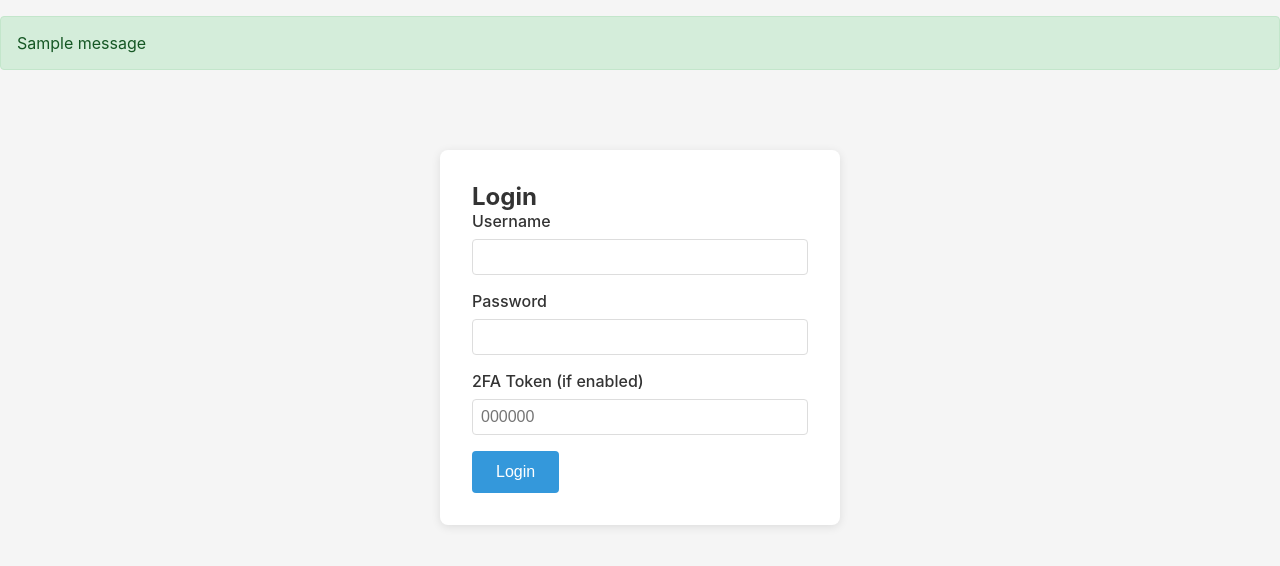
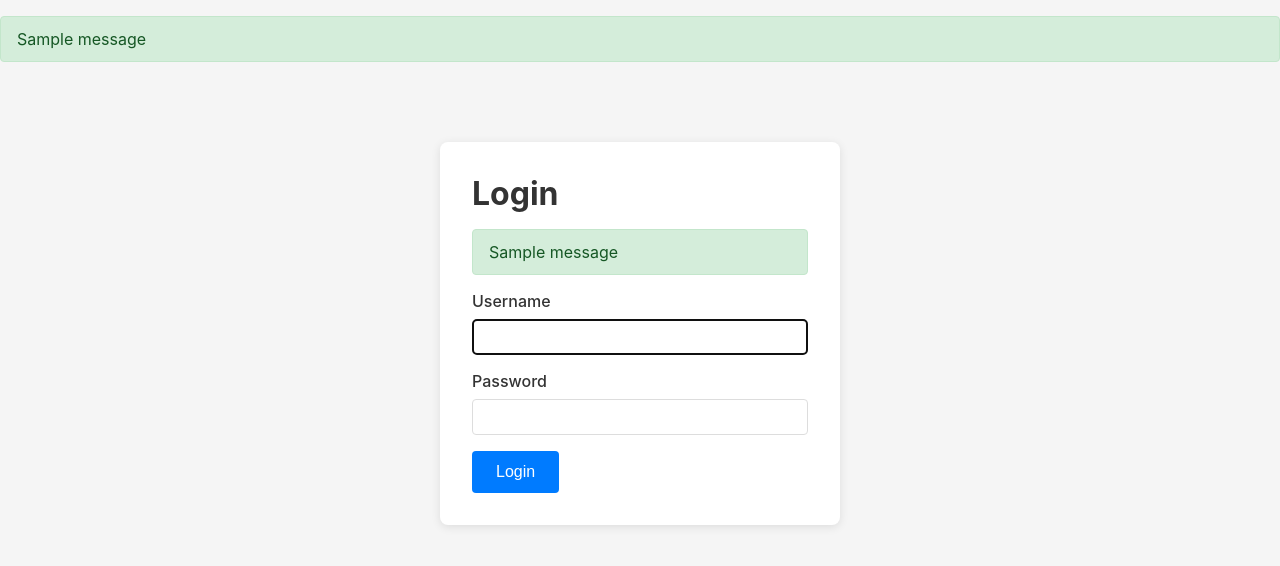
Before and after one commit to GitTimeraider/Directadmin-Emailforwarder-docker, a Flask app: page /login in a window 1280 px wide. Shown: the part 61-627 px from the top of the page. Run offline with Flask 3, Linux system fonts and the light colour scheme; one stand-in notice (Sample message) is shown.

Commit message:
Update login.html

```diff
--- a/app/templates/login.html
+++ b/app/templates/login.html
@@ -2,21 +2,83 @@
 
 {% block content %}
 <div class="login-container">
-    <h2>Login</h2>
-    <form method="POST">
+    <h1>Login</h1>
+
+    {% with messages = get_flashed_messages(with_categories=true) %}
+        {% if messages %}
+            {% for category, message in messages %}
+                <div class="alert alert-{{ category }}">{{ message }}</div>
+            {% endfor %}
+        {% endif %}
+    {% endwith %}
+
+    <form method="POST" action="{{ url_for('auth.login') }}">
+        {% if not require_totp %}
+            <!-- Normal login form -->
             <div class="form-group">
                 <label for="username">Username</label>
-            <input type="text" id="username" name="username" required>
+                <input type="text" id="username" name="username" required autofocus
+                       value="{{ username if username else '' }}">
             </div>
+
             <div class="form-group">
                 <label for="password">Password</label>
                 <input type="password" id="password" name="password" required>
             </div>
+        {% else %}
+            <!-- 2FA form - username and password are hidden -->
+            <input type="hidden" name="username" value="{{ username }}">
+            <input type="hidden" name="password" value="{{ request.form.password }}">
+
             <div class="form-group">
-            <label for="totp_token">2FA Token (if enabled)</label>
-            <input type="text" id="totp_token" name="totp_token" placeholder="000000">
+                <label for="totp_code">2FA Code</label>
+                <input type="text" id="totp_code" name="totp_code"
+                       pattern="[0-9]{6}" maxlength="6"
+                       placeholder="000000" required autofocus
+                       autocomplete="off">
+                <small class="help-text">Enter the 6-digit code from your authenticator app</small>
             </div>
-        <button type="submit">Login</button>
+        {% endif %}
+
+        <button type="submit" class="btn-primary">
+            {% if require_totp %}Verify{% else %}Login{% endif %}
+        </button>
     </form>
 </div>
+
+<style>
+.login-container {
+    max-width: 400px;
+    margin: 5rem auto;
+    padding: 2rem;
+    background: white;
+    border-radius: 8px;
+    box-shadow: 0 2px 10px rgba(0,0,0,0.1);
+}
+
+.alert {
+    padding: 0.75rem 1rem;
+    margin-bottom: 1rem;
+    border-radius: 4px;
+}
+
+.alert-error {
+    background-color: #f8d7da;
+    color: #721c24;
+    border: 1px solid #f5c6cb;
+}
+
+.help-text {
+    display: block;
+    margin-top: 0.25rem;
+    color: #6c757d;
+    font-size: 0.875rem;
+}
+
+input[type="text"]#totp_code {
+    font-size: 1.5rem;
+    letter-spacing: 0.5em;
+    text-align: center;
+}
+</style>
 {% endblock %}
```
Lines whose indentation alone changed are shown as unchanged.
